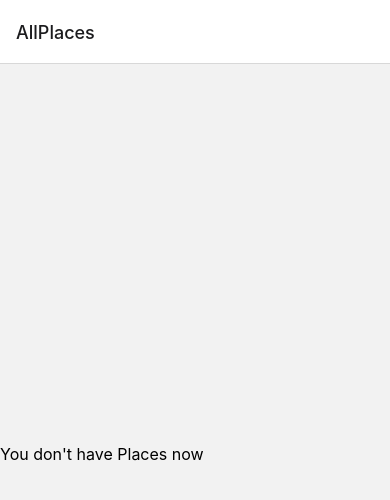
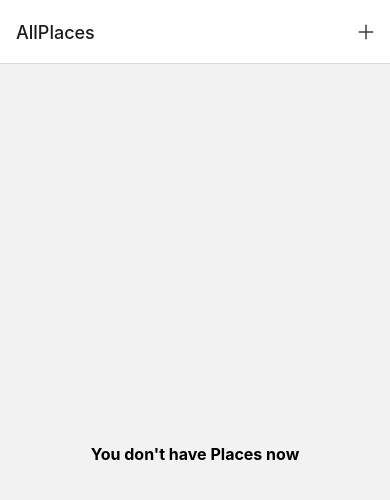
Before and after one commit to YogeshRR/Favorite_Places, a React Native app: screen /AllPlaces in a window 390 px wide. Shown: the top 500 px of the page. Built offline with nearby package versions, Linux system fonts and the light colour scheme.

Commit message:
193 Adding a Header Button

```diff
--- a/App.js
+++ b/App.js
@@ -4,6 +4,7 @@
 
 import AllPlaces from "./screens/AllPlaces";
 import AddPlace from "./screens/AddPlace";
+import IconButton from "./components/ui/IconButton";
 
 export default function App() {
   const Stack = createNativeStackNavigator();
@@ -12,7 +13,20 @@
       <StatusBar style="dark" />
       <NavigationContainer>
         <Stack.Navigator>
-          <Stack.Screen name="AllPlaces" component={AllPlaces} />
+          <Stack.Screen
+            name="AllPlaces"
+            component={AllPlaces}
+            options={({ navigation }) => ({
+              headerRight: ({ tintColor }) => (
+                <IconButton
+                  icon="add"
+                  size={24}
+                  color={tintColor}
+                  onPress={() => navigation.navigate("AddPlaces")}
+                />
+              ),
+            })}
+          />
           <Stack.Screen name="AddPlaces" component={AddPlace} />
         </Stack.Navigator>
       </NavigationContainer>
--- a/components/places/PlaceList.js
+++ b/components/places/PlaceList.js
@@ -28,5 +28,7 @@
 
   fallBackText: {
     fontSize: 16,
+    fontWeight: "bold",
+    textAlign: "center",
   },
 });
--- /dev/null
+++ b/components/ui/IconButton.js
@@ -0,0 +1,25 @@
+import { Ionicons } from "@expo/vector-icons";
+import { Pressable, StyleSheet } from "react-native";
+function IconButton({ icon, size, color, onPress }) {
+  return (
+    <Pressable
+      style={(pressed) => [styles.button, pressed && styles.pressed]}
+      onPress={onPress}
+    >
+      <Ionicons name={icon} size={size} color={color} />
+    </Pressable>
+  );
+}
+export default IconButton;
+
+const styles = StyleSheet.create({
+  button: {
+    padding: 8,
+    alignItems: "center",
+    justifyContent: "center",
+    margin: 4,
+  },
+  pressed: {
+    opacity: 0.75,
+  },
+});
```
